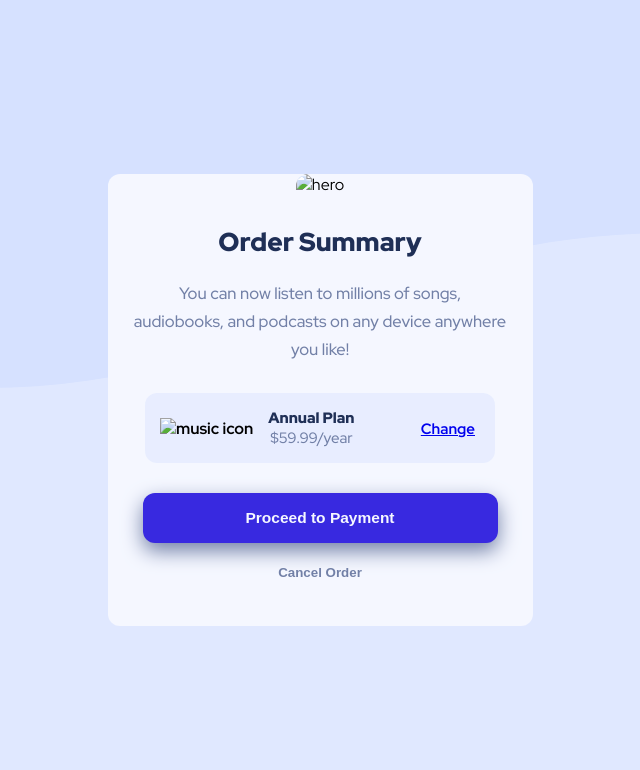
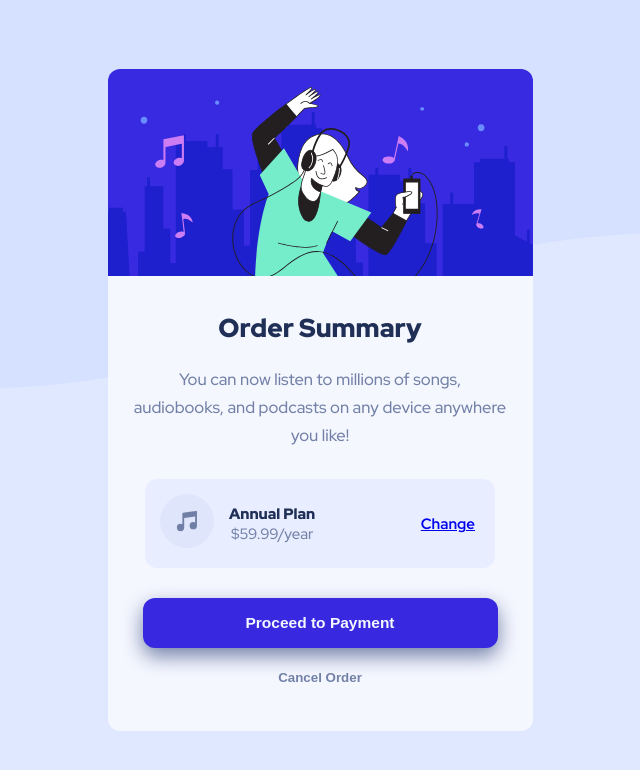
Before and after one commit to yigithanjs/order-summary, a plain HTML site: page index.html in a window 1280 px wide. Shown: the whole page, without its empty margins (320-960 px from the left). Drawn offline with Linux system fonts and the light colour scheme; files whose address does not match are found by name.

Commit message:
Update index.html

```diff
--- a/index.html
+++ b/index.html
@@ -4,7 +4,7 @@
   <meta charset="UTF-8">
   <meta name="viewport" content="width=device-width, initial-scale=1.0"> <!-- displays site properly based on user's device -->
 
-  <link rel="icon" type="image/png" sizes="32x32" href="./images/favicon-32x32.png">
+  <link rel="icon" type="image/png" sizes="32x32" href=".favicon-32x32.png">
   <link rel="stylesheet" href="style.css">
   <title>Frontend Mentor | Order summary card</title>
 
@@ -13,7 +13,7 @@
 
   <main>
     <header>
-      <img src="/images/illustration-hero.svg" alt="hero">
+      <img src="illustration-hero.svg" alt="hero">
     </header>
 
     <section id="param">
@@ -23,7 +23,7 @@
 
     <section id="price">
       <div id="price1">
-        <div><img src="/images/icon-music.svg" alt="music icon"></div>
+        <div><img src="icon-music.svg" alt="music icon"></div>
         <div id="pricingPlan">
           <h2>Annual Plan</h2>
           <p>$59.99/year</p>
```
